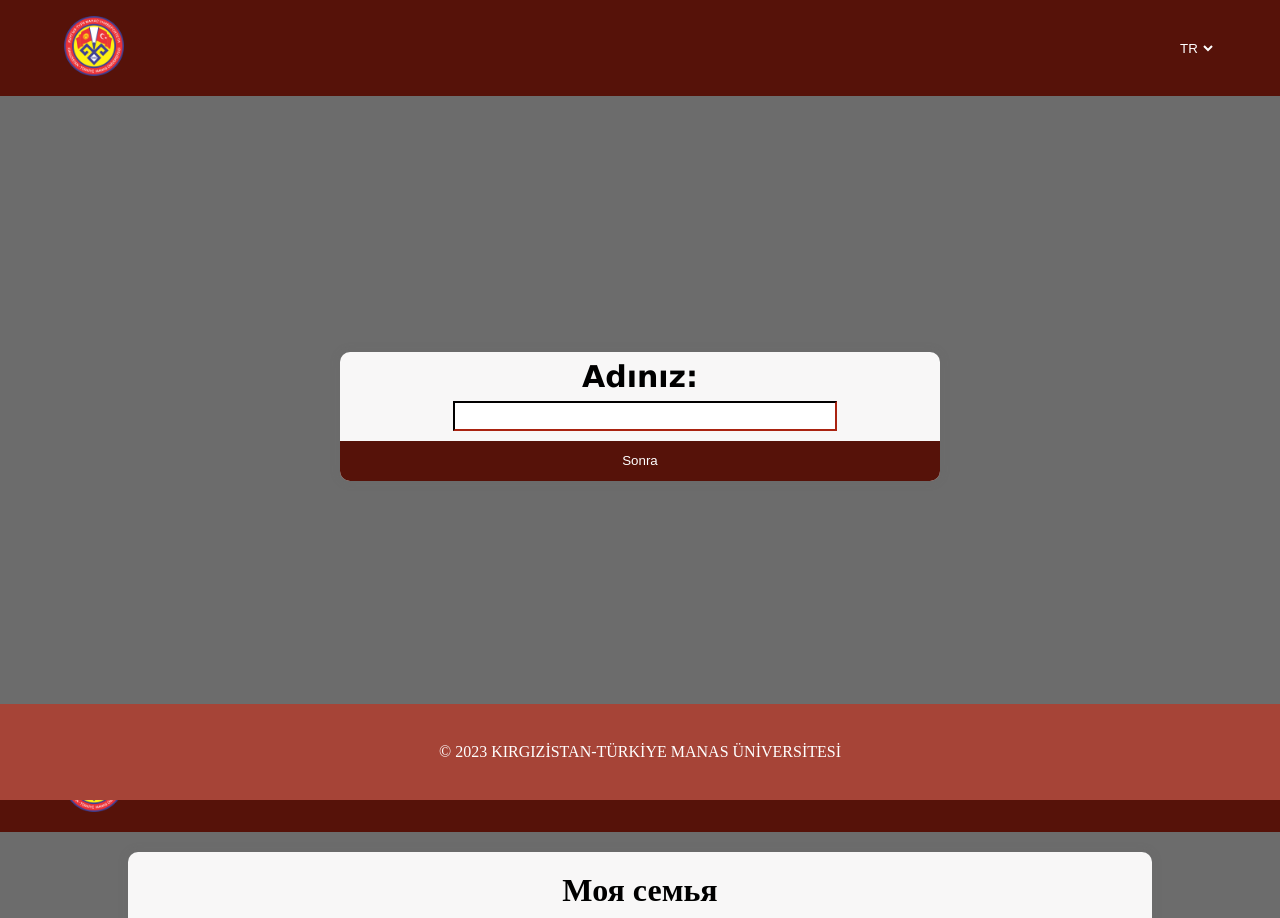
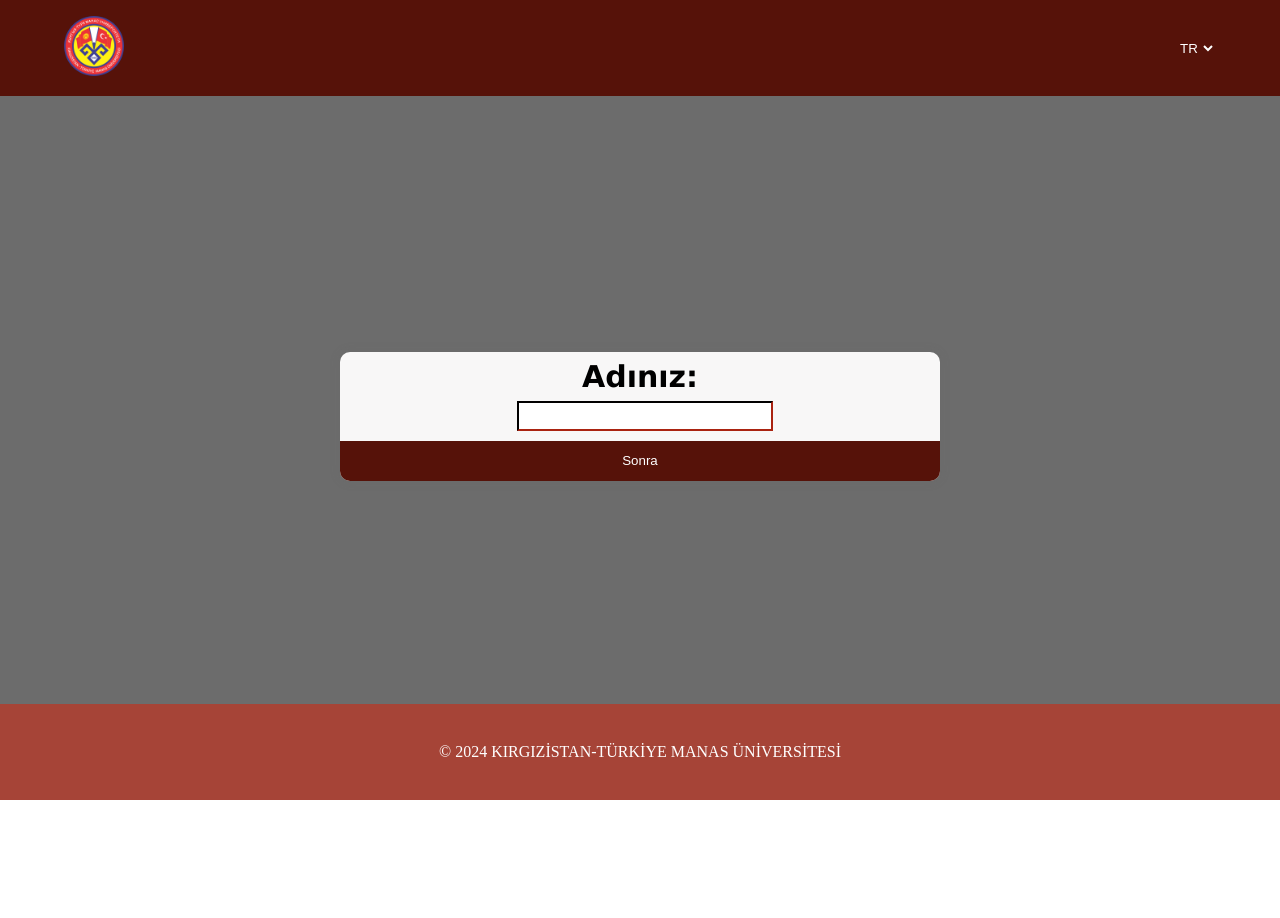
Before and after one commit to malchikprostoy/tezi, a React (Create React App) app: page / in a window 1280 px wide. Shown: the top 918 px of the page. After the commit the page ends 800 px from the top, so only its background shows below. Built offline with nearby package versions, Linux system fonts and the light colour scheme; a web font is replaced by a local one.

Commit message:
update name

```diff
--- a/src/App.js
+++ b/src/App.js
@@ -2,16 +2,19 @@ import { Routes, Route, BrowserRouter as Router } from "react-router-dom";
 import Main from "./pages/Main/Main";
 import Lesson from "./pages/Lesson/Lesson";
 import Russian from "./pages/Exam/Russian/Russian";
+import { useState } from "react";
 
 
 function App() {
 
+  const [userName, setUserName] = useState('');
+
   return (
     <Router>
       <Routes>
-        <Route path="/" element={<Main/>}/>
-        <Route path="/lesson" element={<Lesson/>}/>
-        <Route path="/russian" element={<Russian />} />
+        <Route path="/" element={<Main setUserName={setUserName}/>}/>
+        <Route path="/lesson" element={<Lesson userName={userName}/>}/>
+        <Route path="/russian" element={<Russian userName={userName}/>} />
       </Routes>
     </Router>
   );
--- a/src/Data.json
+++ b/src/Data.json
@@ -1,22 +1,22 @@
 {
     "tr":{
         "text":"Adınız:",
-        "footer":"© 2023 KIRGIZİSTAN-TÜRKİYE MANAS ÜNİVERSİTESİ",
+        "footer":"© 2024 KIRGIZİSTAN-TÜRKİYE MANAS ÜNİVERSİTESİ",
         "button":"Sonra"
     },
     "kg":{
         "text":"Сиздин атыңыз:",
-        "footer":"© 2023 КЫРГЫЗ-ТҮРК МАНАС УНИВЕРСИТЕТИ",
+        "footer":"© 2024 КЫРГЫЗ-ТҮРК МАНАС УНИВЕРСИТЕТИ",
         "button":"Кийинки"
     },
     "ru":{
         "text":"Ваше имя:",
-        "footer":"© 2023 КЫРГЫЗСКО-ТУРЕЦКИЙ УНИВЕРСИТЕТ МАНАС",
+        "footer":"© 2024 КЫРГЫЗСКО-ТУРЕЦКИЙ УНИВЕРСИТЕТ МАНАС",
         "button":"Далее"
     },
     "en":{
         "text":"Your name:",
-        "footer":"© 2023 KYRGYZ-TURKISH MANAS UNIVERSITY",
+        "footer":"© 2024 KYRGYZ-TURKISH MANAS UNIVERSITY",
         "button":"Next"
     }
 }
--- a/src/pages/Exam/Russian/Russian.jsx
+++ b/src/pages/Exam/Russian/Russian.jsx
@@ -2,9 +2,9 @@ import React, { useState } from "react";
 import "./Russian.scss";
 import logo from "./../../../assets/img/Manas_logo.png";
 import questionData from "./../../../questionData";
-import { useNavigate, useLocation } from "react-router-dom";
+import { useLocation, useNavigate } from "react-router-dom";
 
-const Russian = (props) => {
+const Russian = ({userName}) => {
   const navigate = useNavigate();
   const location = useLocation();
   const searchParams = new URLSearchParams(location.search);
@@ -45,7 +45,7 @@ const Russian = (props) => {
             </a>
           </div>
           <div className="header__right">
-            <span className="name-user">{name}</span>
+            <span className="name-user">{userName}</span>
           </div>
         </div>
       </div>
--- a/src/pages/Lesson/Lesson.jsx
+++ b/src/pages/Lesson/Lesson.jsx
@@ -3,7 +3,7 @@ import logo from '../../assets/img/Manas_logo.png'
 import './Lesson.scss'
 import { useLocation, useNavigate } from 'react-router-dom'
 
-const Lesson = (props) => {
+const Lesson = ({userName}) => {
     const navigate = useNavigate();
     const location = useLocation();
     const searchParams = new URLSearchParams(location.search);
@@ -23,10 +23,10 @@ const Lesson = (props) => {
         <div className="header">
             <div className="container" id="header">
                 <div className="header__left">
-                    <a href="#" onClick={handleLogoClick}><img src={logo} width={60} alt='Logo'/></a>
+                    <a onClick={handleLogoClick}><img src={logo} width={60} alt='Logo'/></a>
                 </div>
                 <div className="header__right">
-                    <span className="name-user">{name}</span>
+                    <span className="name-user">{userName}</span>
                 </div>
             </div>
         </div>
--- a/src/pages/Main/Main.jsx
+++ b/src/pages/Main/Main.jsx
@@ -3,22 +3,18 @@ import logo from '../../assets/img/Manas_logo.png'
 import './Main.scss'
 import { useNavigate } from 'react-router-dom'
 import Translation from '../../Data.json'
-import Russian from '../Exam/Russian/Russian'
 
-const Main = () => {
-    const [name, setName] = useState('')
+const Main = ({setUserName}) => {
+    const [ name, setName] = useState('')
     const navigate = useNavigate();
     const [lang, setLang] = useState("tr")
     const [content, setContent] = useState({})
 
-    const handleInputChange = (e) => {
-        setName(e.target.value)
+    const handleSubmit = (e) => {
+        e.preventDefault();
+        setUserName(name);
+        navigate(`/lesson?name=${name}`);
     }
-
-    const handleSubmit = (e) => {
-        e.preventDefault()
-        navigate(`/lesson?name=${name}`);
-    };
 
     useEffect(()=>{
         if(lang==="tr"){
@@ -52,9 +48,9 @@ const Main = () => {
             <form onSubmit={handleSubmit}>
                 <label htmlFor="name">
                 {content.text}
-                    <input type="text" value={name} onChange={handleInputChange}/>
+                    <input type="text" name='name' value={name} onChange={(e) => setName(e.target.value)}/>
                 </label>
-                <button onClick={handleSubmit} type='submit'>{content.button}</button>
+                <button type='submit'>{content.button}</button>
             </form>
         </div>
         <footer class="footer">
@@ -62,7 +58,6 @@ const Main = () => {
                 <div class="lng-footer">{content.footer}</div>
             </div>
         </footer>
-        <Russian name={name} />
     </div>
   )
 }
--- a/src/pages/Main/Main.scss
+++ b/src/pages/Main/Main.scss
@@ -76,7 +76,7 @@
                     text-align: center;
                     input {
                         margin-left: 10px;
-                        width: 30vw;
+                        width: 20vw;
                         height: 30px;
                         border-color: #561209;
                         outline: 0;
```
Also changed, not shown: 1 other file (tests, documents, lock files or other folders).
